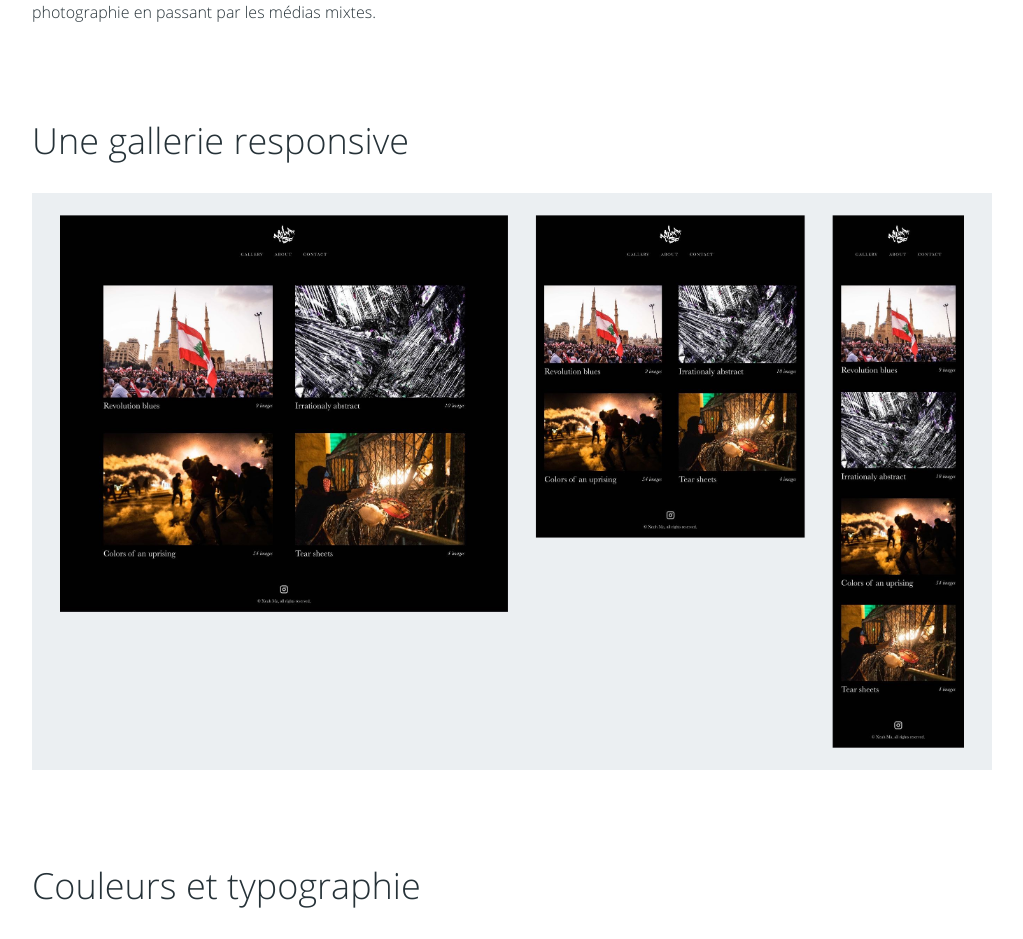
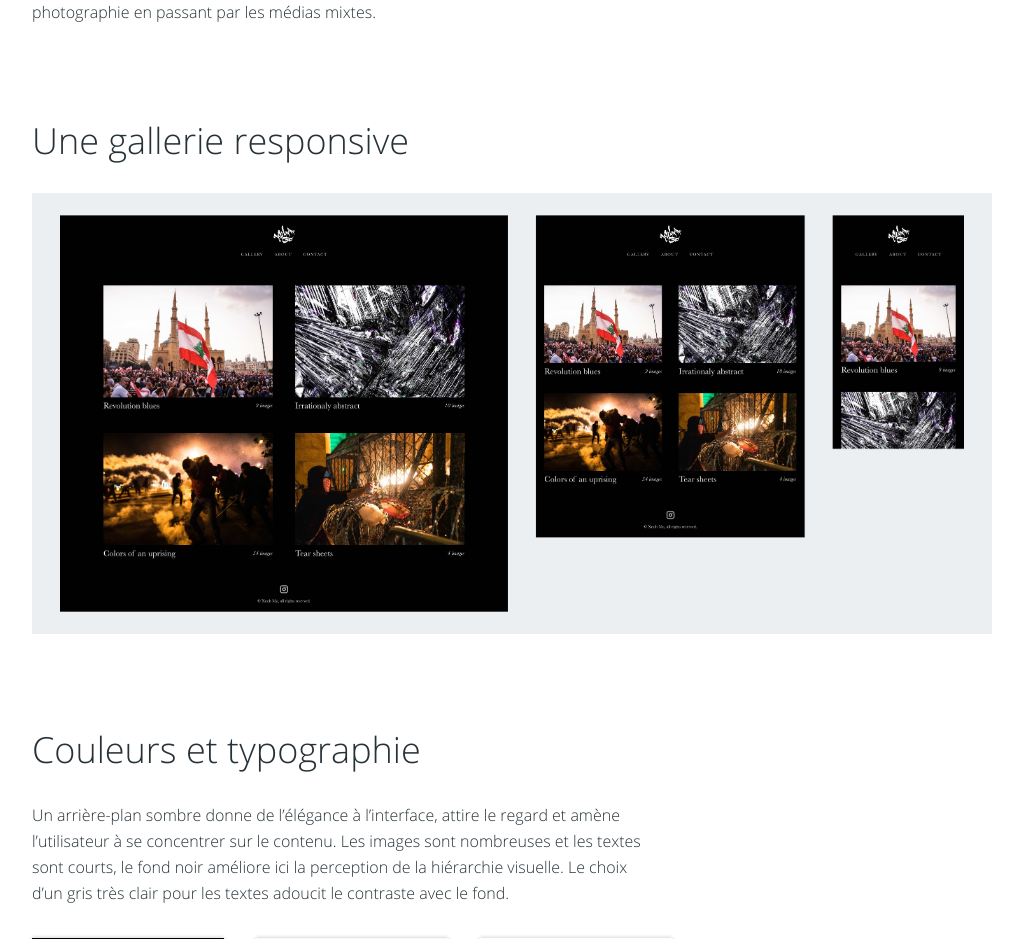
Before and after one commit to louismunoz/louismunoz.github.io, a PHP site: page /xeuhma.html in a window 1280 px wide. Shown: the part 933-1872 px from the top of the page, without its empty margins (128-1151 px from the left). Run offline with PHP 8.4, Linux system fonts and the light colour scheme.

Commit message:
General modificaiton

```diff
--- a/index.html
+++ b/index.html
@@ -29,7 +29,7 @@
             <!-- Landing -->
             <section class="landing">
                 <h1 class="slogan">UX/UI DESIGNER</h1>
-                <p class="intro">Créateur d'expériences et d'interfaces pour sites web et applications mobiles</p>
+                <p class="intro">Créateur d'expériences et d'interfaces utilisateur pour sites web et applications mobiles</p>
             </section>
             <!-- End Landing -->
             <!-- Projects -->
@@ -58,7 +58,6 @@
                         <a href="xeuhma.html" class="link">Voir le projet</a>
                     </div>
                 </div>
-
             </section>
             <!-- Projects End -->
             <!-- Footer -->
--- a/xeuhma.css
+++ b/xeuhma.css
@@ -253,7 +253,7 @@ p {
 }
 
 .gallery-image {
-    padding-top: 60.08%;
+    padding-top: 45.93%;
     position: relative;
 }
 
```
Also changed, not shown: gallery-responsive.jpg, 2 other files.
